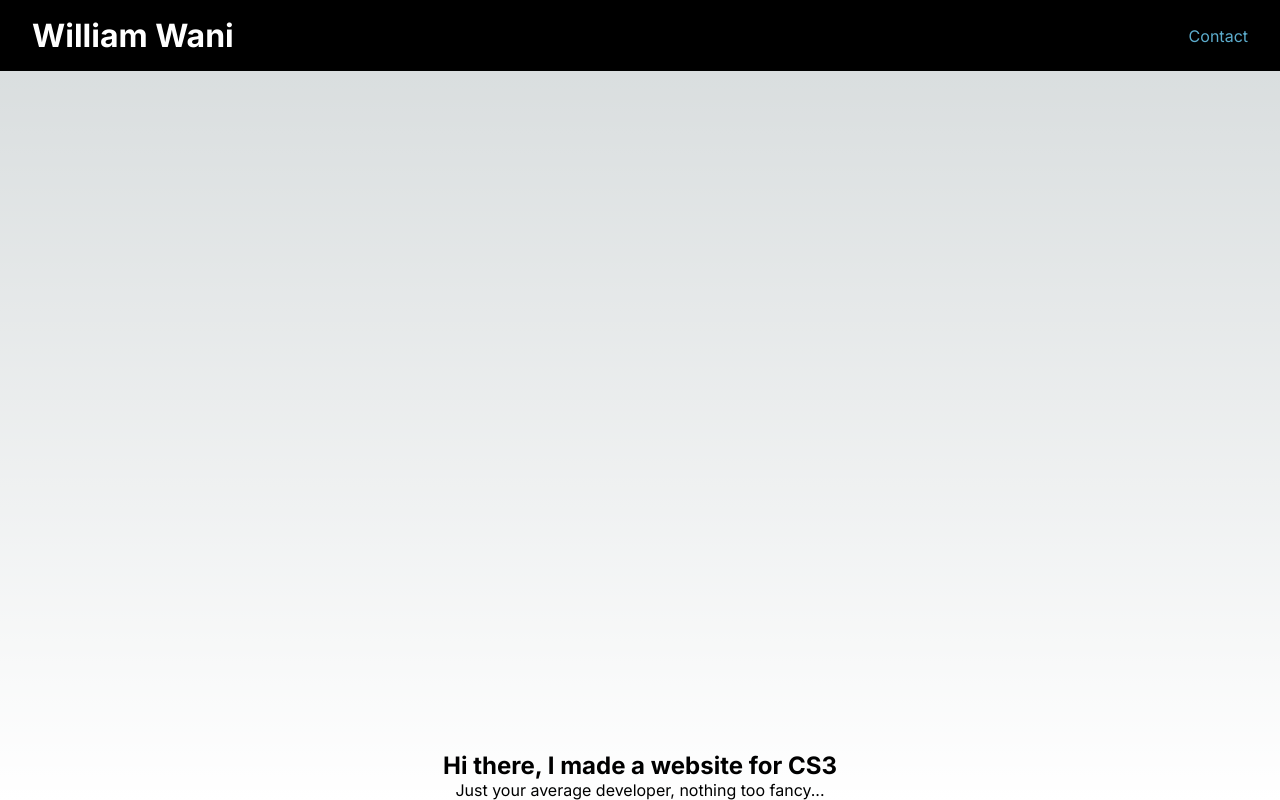
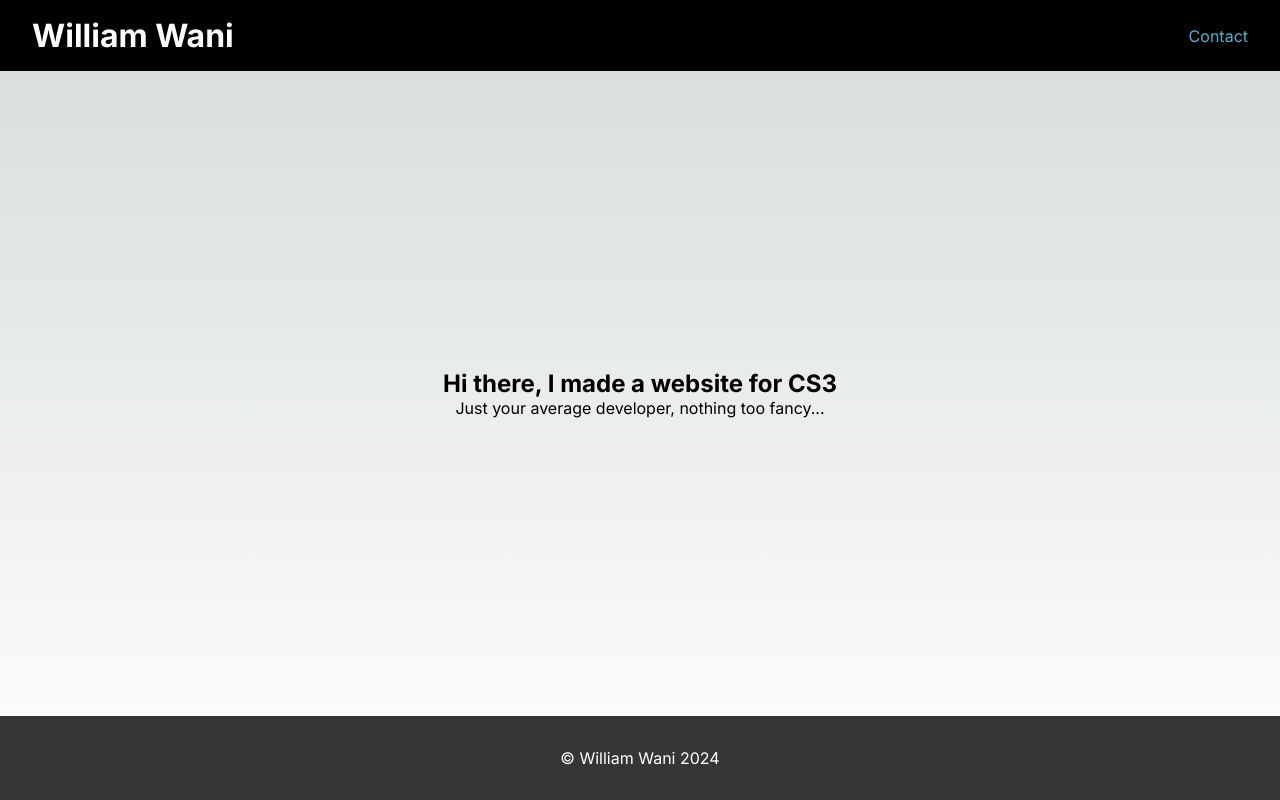
Before and after one commit to williwiser/my-app, a Next.js app: page / in a window 1280 px wide. Built offline with nearby package versions, Linux system fonts and the light colour scheme.

Commit message:
create and style footer

```diff
--- a/src/app/page.js
+++ b/src/app/page.js
@@ -14,6 +14,9 @@ export default function Home() {
           <p>Just your average developer, nothing too fancy...</p>
         </div>
       </section>
+      <footer className={styles.footer}>
+        <p>&copy; William Wani 2024</p>
+      </footer>
     </main>
   );
 }
--- a/src/app/page.module.css
+++ b/src/app/page.module.css
@@ -31,3 +31,14 @@
 .description {
   text-align: center;
 }
+
+.footer {
+  padding: 2rem;
+  background-color: rgb(54, 54, 54);
+  text-align: center;
+  width: 100%;
+}
+
+.footer p {
+  color: white;
+}
```
